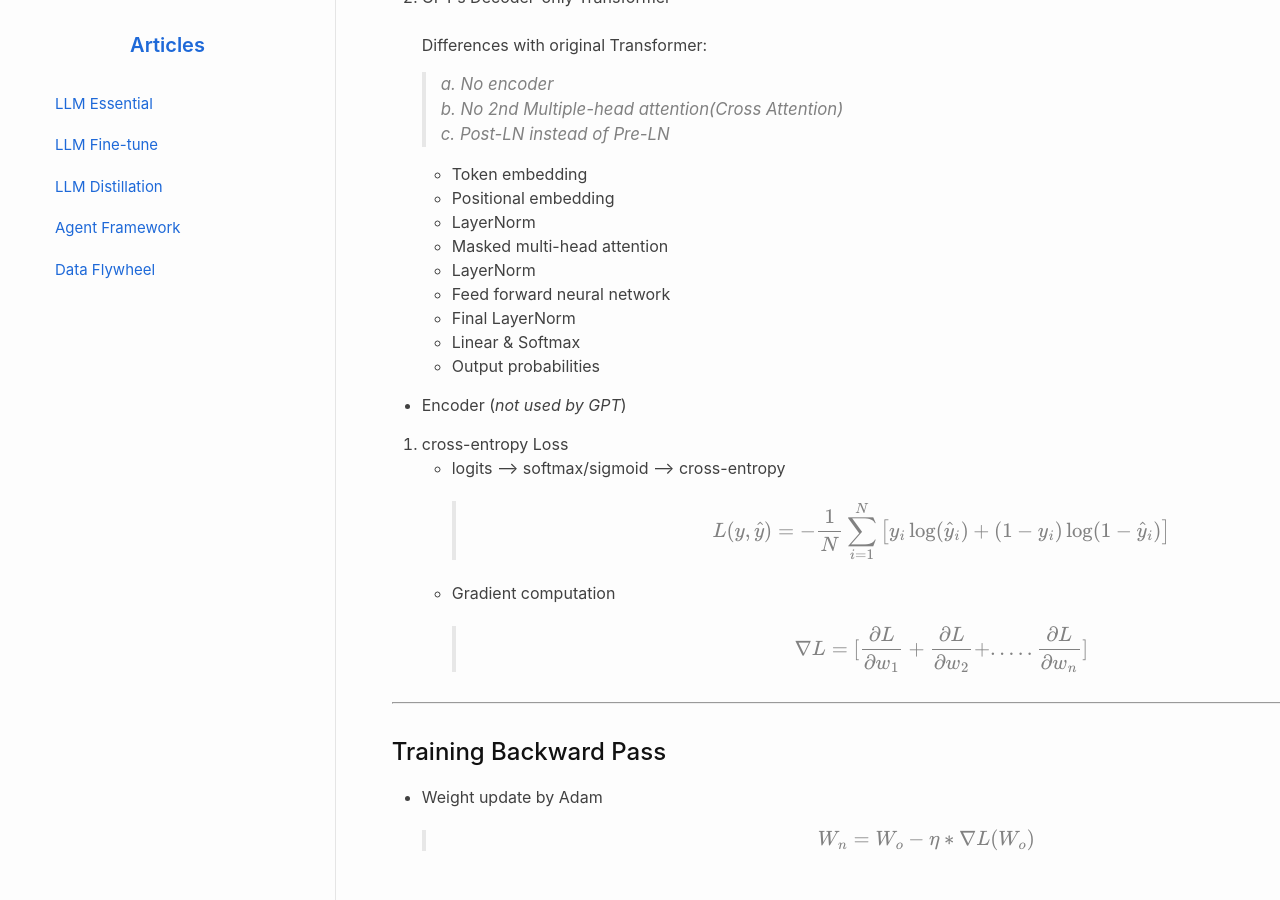
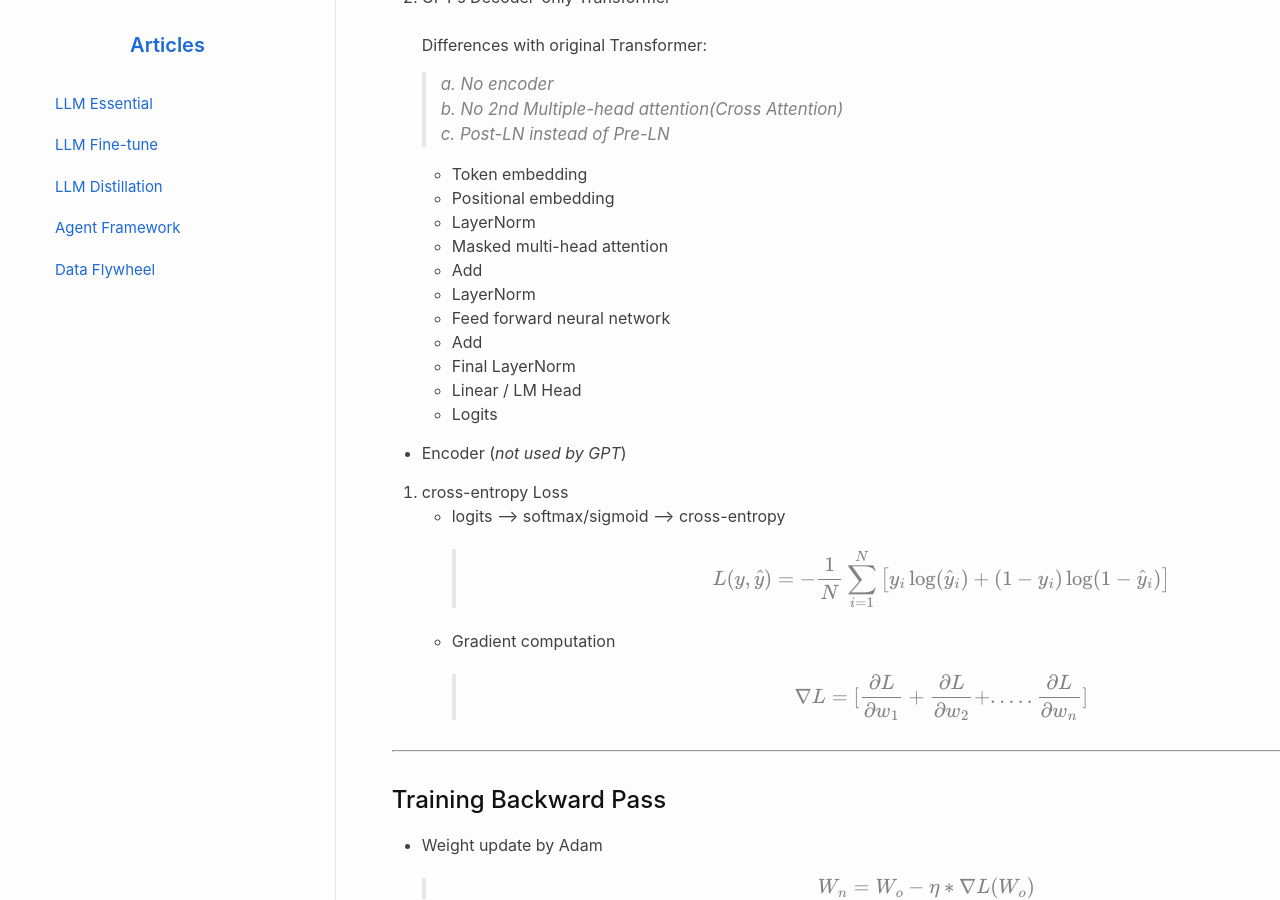
Before and after one commit to ChrisZhu2050/chriszhu2050.github.io, a Jekyll site: the page built from index.md, in a window 1280 px wide and 900 px high, scrolled down 12695 px. Built offline with Jekyll 4.4.1, drawn with Linux system fonts in a browser that asks for light colours; nearby versions of some CDN libraries; formulas are drawn with MathJax 3.

Commit message:
Update index.md

```diff
--- a/index.md
+++ b/index.md
@@ -534,11 +534,13 @@ graph LR
      - Positional embedding
      - LayerNorm
      - Masked multi-head attention
+     - Add
      - LayerNorm
      - Feed forward neural network
+     - Add
      - Final LayerNorm
-     - Linear & Softmax
-     - Output probabilities
+     - Linear / LM Head
+     - Logits
 
   - Encoder (*not used by GPT*)
 
```
Also changed, not shown: other parts of index.md (+1 -1 lines).
